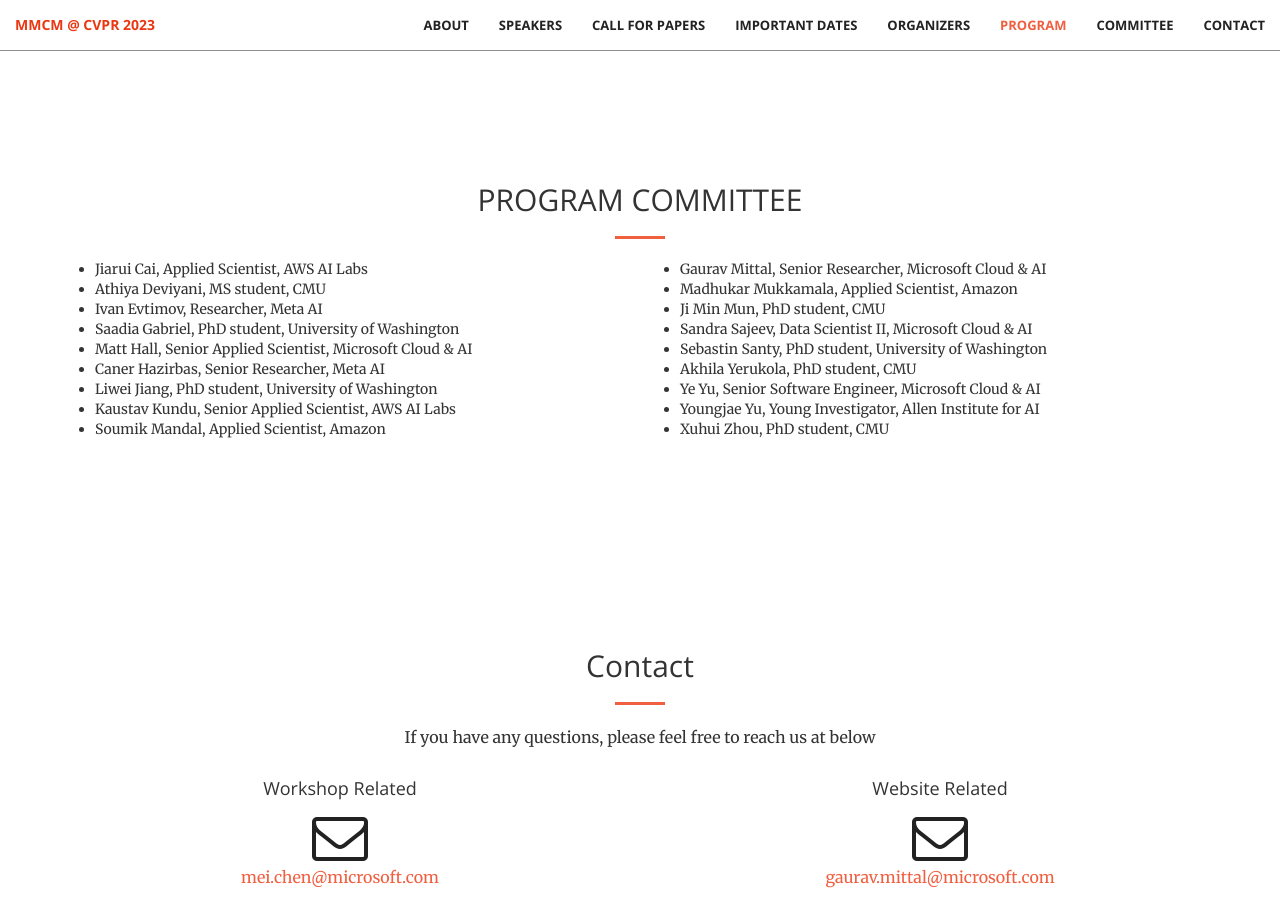
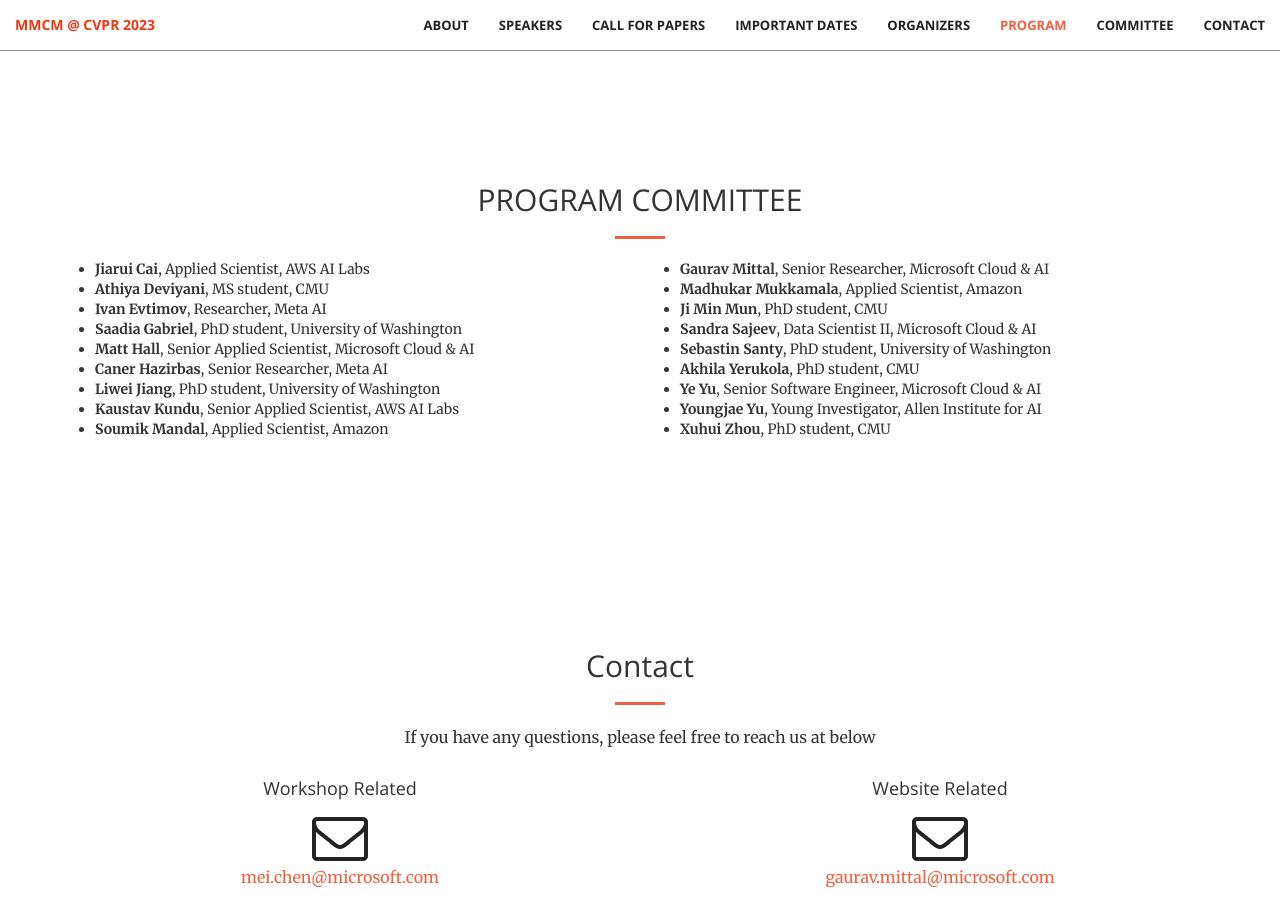
Before and after one commit to multimodal-content-moderation/multimodal-content-moderation.github.io, a Jekyll site: the page built from index.html, in a window 1280 px wide and 900 px high, scrolled down 5036 px. Built offline with Jekyll 4.4.1, drawn with Linux system fonts in a browser that asks for light colours.

Commit message:
pc update

```diff
--- a/_includes/programcommittee.html
+++ b/_includes/programcommittee.html
@@ -9,28 +9,28 @@
         <div class="row no-gutter">
             <div class="col-md-6 text-center">
                 <ul class="bg-gray" align="left">
-                    <li>Jiarui Cai, Applied Scientist, AWS AI Labs</li>
-                    <li>Athiya Deviyani, MS student, CMU</li>
-                    <li>Ivan Evtimov, Researcher, Meta AI</li>
-                    <li>Saadia Gabriel, PhD student, University of Washington</li>
-                    <li>Matt Hall, Senior Applied Scientist, Microsoft Cloud & AI</li>
-                    <li>Caner Hazirbas, Senior Researcher, Meta AI</li>
-                    <li>Liwei Jiang, PhD student, University of Washington</li>
-                    <li>Kaustav Kundu, Senior Applied Scientist, AWS AI Labs</li>
-                    <li>Soumik Mandal, Applied Scientist, Amazon</li>
+                    <li><b>Jiarui Cai</b>, Applied Scientist, AWS AI Labs</li>
+                    <li><b>Athiya Deviyani</b>, MS student, CMU</li>
+                    <li><b>Ivan Evtimov</b>, Researcher, Meta AI</li>
+                    <li><b>Saadia Gabriel</b>, PhD student, University of Washington</li>
+                    <li><b>Matt Hall</b>, Senior Applied Scientist, Microsoft Cloud & AI</li>
+                    <li><b>Caner Hazirbas</b>, Senior Researcher, Meta AI</li>
+                    <li><b>Liwei Jiang</b>, PhD student, University of Washington</li>
+                    <li><b>Kaustav Kundu</b>, Senior Applied Scientist, AWS AI Labs</li>
+                    <li><b>Soumik Mandal</b>, Applied Scientist, Amazon</li>
                 </ul>
             </div>
             <div class="col-md-6 text-center">
                 <ul class="bg-gray" align="left">
-                    <li>Gaurav Mittal, Senior Researcher, Microsoft Cloud & AI</li>
-                    <li>Madhukar Mukkamala, Applied Scientist, Amazon</li>
-                    <li>Ji Min Mun, PhD student, CMU</li>
-                    <li>Sandra Sajeev, Data Scientist II, Microsoft Cloud & AI</li>
-                    <li>Sebastin Santy, PhD student, University of Washington</li>
-                    <li>Akhila Yerukola, PhD student, CMU</li>
-                    <li>Ye Yu, Senior Software Engineer, Microsoft Cloud & AI</li>
-                    <li>Youngjae Yu, Young Investigator, Allen Institute for AI</li>
-                    <li>Xuhui Zhou, PhD student, CMU</li>
+                    <li><b>Gaurav Mittal</b>, Senior Researcher, Microsoft Cloud & AI</li>
+                    <li><b>Madhukar Mukkamala</b>, Applied Scientist, Amazon</li>
+                    <li><b>Ji Min Mun</b>, PhD student, CMU</li>
+                    <li><b>Sandra Sajeev</b>, Data Scientist II, Microsoft Cloud & AI</li>
+                    <li><b>Sebastin Santy</b>, PhD student, University of Washington</li>
+                    <li><b>Akhila Yerukola</b>, PhD student, CMU</li>
+                    <li><b>Ye Yu</b>, Senior Software Engineer, Microsoft Cloud & AI</li>
+                    <li><b>Youngjae Yu</b>, Young Investigator, Allen Institute for AI</li>
+                    <li><b>Xuhui Zhou</b>, PhD student, CMU</li>
                 </ul>
             </div>
         </div>
```
